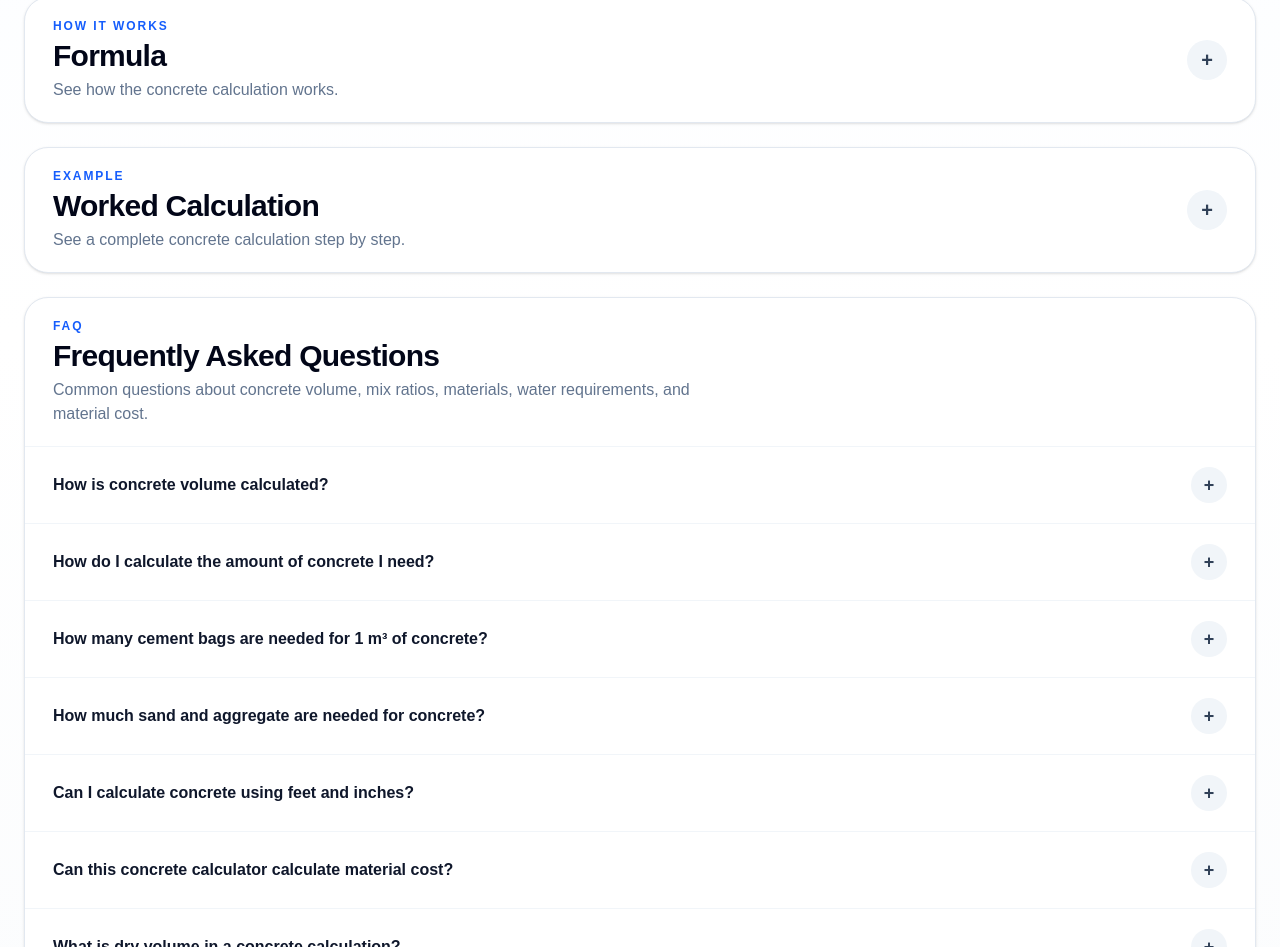
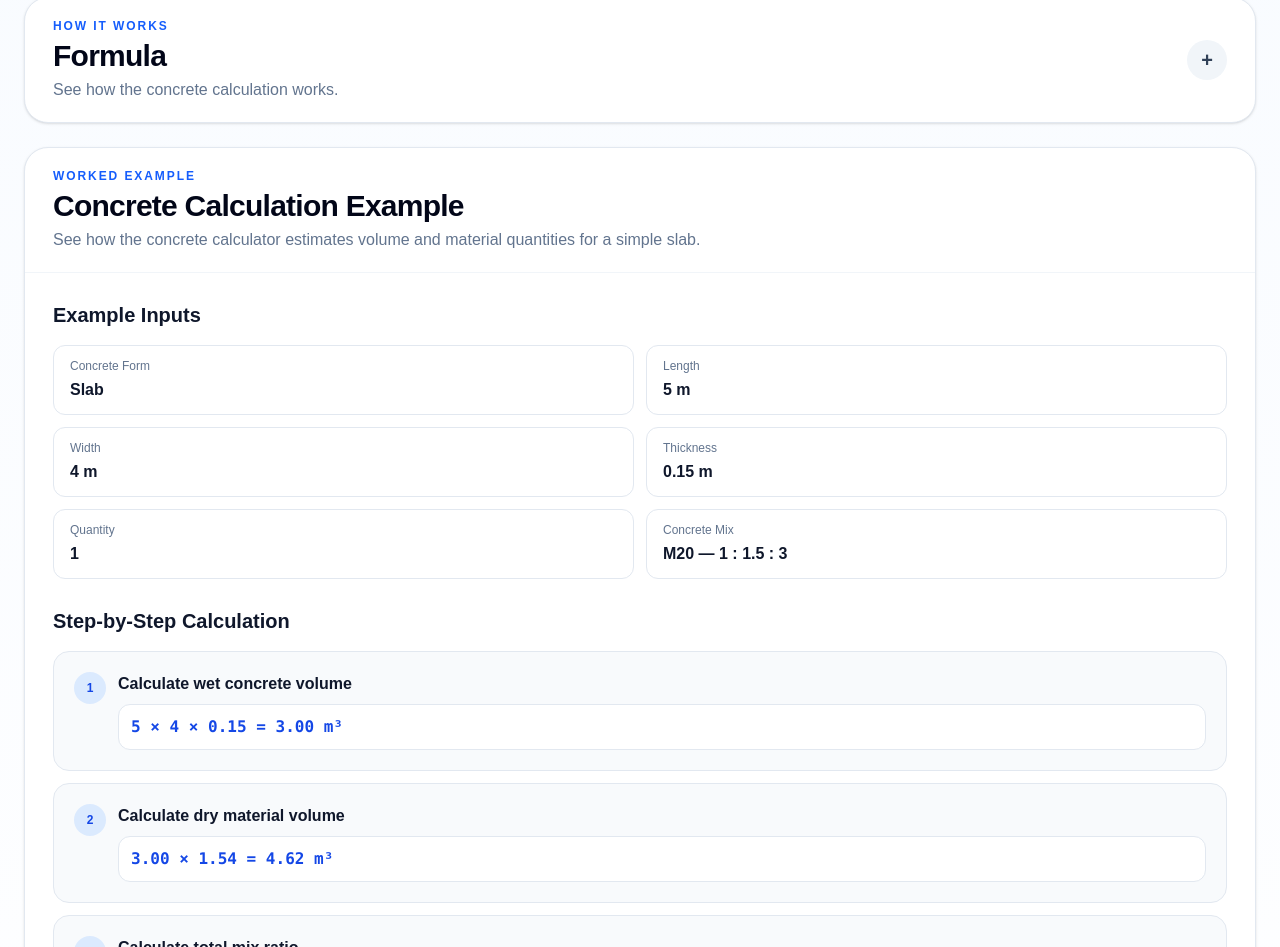
Before and after one commit to km7max-cmd/cornerspan, a Next.js app: page /calculators/concrete in a window 1280 px wide. Shown: the part 2326-3273 px from the top of the page. Built offline with nearby package versions, Linux system fonts and the light colour scheme.

Commit message:
Refactor Example component for clarity and structure

```diff
--- a/app/calculators/concrete/components/Example.tsx
+++ b/app/calculators/concrete/components/Example.tsx
@@ -1,230 +1,165 @@
-"use client";
+export default function Example() {
+  return (
+    <section
+      className="w-full overflow-hidden rounded-3xl border border-slate-200 bg-white shadow-sm"
+      aria-labelledby="concrete-calculator-example"
+    >
+      {/* HEADER */}
 
-import { useState } from "react";
-
-export default function Example() {
-  const [open, setOpen] = useState(false);
-
-  return (
-    <section className="w-full overflow-hidden rounded-3xl border border-slate-200 bg-white shadow-sm">
-
-      {/* Header */}
-      <button
-        type="button"
-        onClick={() => setOpen((previous) => !previous)}
-        className="flex w-full items-center justify-between gap-4 px-5 py-5 text-left sm:px-7"
-        aria-expanded={open}
-      >
-        <div>
+      <div className="border-b border-slate-100 px-5 py-5 sm:px-7">
         <p className="text-xs font-bold uppercase tracking-[0.16em] text-blue-600">
-            Example
+          Worked Example
         </p>
 
-          <h2 className="mt-1 text-2xl font-black tracking-tight text-slate-950 sm:text-3xl">
-            Worked Calculation
+        <h2
+          id="concrete-calculator-example"
+          className="mt-1 text-2xl font-black tracking-tight text-slate-950 sm:text-3xl"
+        >
+          Concrete Calculation Example
         </h2>
 
-          <p className="mt-1 text-sm text-slate-500 sm:text-base">
-            See a complete concrete calculation step by step.
+        <p className="mt-1 max-w-2xl text-sm leading-6 text-slate-500 sm:text-base">
+          See how the concrete calculator estimates volume and
+          material quantities for a simple slab.
         </p>
       </div>
 
-        <span className="flex h-10 w-10 shrink-0 items-center justify-center rounded-full bg-slate-100 text-xl font-semibold text-slate-700">
-          {open ? "−" : "+"}
-        </span>
-      </button>
+      {/* INPUTS */}
 
-      {open && (
-        <div className="border-t border-slate-100 px-5 py-5 sm:px-7 sm:py-7">
-
-          {/* Intro */}
-          <p className="text-sm leading-6 text-slate-600 sm:text-base">
-            This example uses a rectangular concrete slab with a 1 : 2 : 4
-            mix ratio. The same calculation method is used by the calculator.
-          </p>
-
-          {/* Input */}
-          <div className="mt-5 rounded-2xl bg-slate-50 p-4 sm:p-5">
-
-            <h3 className="text-base font-bold text-slate-900 sm:text-lg">
-              Example Input
+      <div className="px-5 py-5 sm:px-7 sm:py-7">
+        <h3 className="text-lg font-black text-slate-900 sm:text-xl">
+          Example Inputs
         </h3>
 
-            <div className="mt-4 grid grid-cols-1 gap-3 sm:grid-cols-3">
-
-              <InputItem
-                label="Length"
-                value="10 m"
-              />
-
-              <InputItem
-                label="Width"
-                value="5 m"
-              />
-
-              <InputItem
-                label="Depth"
-                value="0.15 m"
-              />
-
+        <div className="mt-4 grid gap-3 sm:grid-cols-2">
+          <InputItem label="Concrete Form" value="Slab" />
+          <InputItem label="Length" value="5 m" />
+          <InputItem label="Width" value="4 m" />
+          <InputItem label="Thickness" value="0.15 m" />
+          <InputItem label="Quantity" value="1" />
+          <InputItem label="Concrete Mix" value="M20 — 1 : 1.5 : 3" />
         </div>
 
-            <div className="mt-3">
-              <InputItem
-                label="Concrete Mix"
-                value="1 : 2 : 4"
-              />
-            </div>
+        {/* STEPS */}
 
-          </div>
-
-          {/* Steps */}
-          <div className="mt-6">
-
-            <div className="mb-4 flex items-center justify-between">
-
-              <h3 className="text-base font-bold text-slate-900 sm:text-lg">
-                Calculation Steps
+        <div className="mt-7">
+          <h3 className="text-lg font-black text-slate-900 sm:text-xl">
+            Step-by-Step Calculation
           </h3>
 
-              <span className="text-xs font-medium text-slate-400">
-                9 steps
-              </span>
-
-            </div>
-
-            <div className="space-y-3">
-
+          <div className="mt-4 space-y-3">
             <ExampleStep
               number="1"
-                title="Concrete Volume"
-                formula="10 × 5 × 0.15 = 7.50 m³"
+              title="Calculate wet concrete volume"
+              formula="5 × 4 × 0.15 = 3.00 m³"
             />
 
             <ExampleStep
               number="2"
-                title="Dry Volume"
-                formula="7.50 × 1.54 = 11.55 m³"
+              title="Calculate dry material volume"
+              formula="3.00 × 1.54 = 4.62 m³"
             />
 
             <ExampleStep
               number="3"
-                title="Total Mix Ratio"
-                formula="1 + 2 + 4 = 7"
+              title="Calculate total mix ratio"
+              formula="1 + 1.5 + 3 = 5.5"
             />
 
             <ExampleStep
               number="4"
-                title="Cement Volume"
-                formula="11.55 × (1 ÷ 7) = 1.65 m³"
+              title="Calculate cement volume"
+              formula="4.62 × (1 ÷ 5.5) = 0.84 m³"
             />
 
             <ExampleStep
               number="5"
-                title="Cement Weight"
-                formula="1.65 × 1440 = 2,376 kg"
+              title="Calculate sand quantity"
+              formula="4.62 × (1.5 ÷ 5.5) = 1.26 m³"
             />
 
             <ExampleStep
               number="6"
-                title="Cement Bags"
-                formula="2,376 ÷ 50 = 47.52 → 48 bags"
+              title="Calculate aggregate quantity"
+              formula="4.62 × (3 ÷ 5.5) = 2.52 m³"
             />
 
             <ExampleStep
               number="7"
-                title="Sand Quantity"
-                formula="11.55 × (2 ÷ 7) = 3.30 m³"
+              title="Calculate cement weight"
+              formula="0.84 × 1440 = 1210.91 kg"
             />
 
             <ExampleStep
               number="8"
-                title="Aggregate Quantity"
-                formula="11.55 × (4 ÷ 7) = 6.60 m³"
+              title="Calculate cement bags"
+              formula="1210.91 ÷ 50 = 24.22 → 25 bags"
             />
 
             <ExampleStep
               number="9"
-                title="Water Requirement"
-                formula="2,376 × 0.50 = 1,188 L"
+              title="Calculate estimated water"
+              formula="1210.91 × 0.50 = 605.45 L"
             />
-
+          </div>
         </div>
 
-          </div>
+        {/* RESULTS */}
 
-          {/* Final Result */}
-          <div className="mt-6 rounded-2xl bg-blue-50 p-5 sm:p-6">
+        <div className="mt-7 rounded-2xl bg-blue-50 p-5">
+          <h3 className="text-lg font-black text-slate-900 sm:text-xl">
+            Estimated Result
+          </h3>
 
-            <div className="flex items-center justify-between gap-4">
-
-              <div>
-                <p className="text-xs font-bold uppercase tracking-[0.12em] text-blue-600">
-                  Estimated Result
-                </p>
-
-                <h3 className="mt-1 text-xl font-black text-slate-950 sm:text-2xl">
-                  Material Requirements
-                </h3>
-              </div>
-
-              <span className="flex h-9 w-9 shrink-0 items-center justify-center rounded-full bg-white text-sm text-blue-600 shadow-sm">
-                ✓
-              </span>
-
-            </div>
-
-            <div className="mt-5 grid grid-cols-2 gap-3">
-
+          <div className="mt-4 grid gap-3 sm:grid-cols-2">
             <ResultItem
               label="Concrete Volume"
-                value="7.50 m³"
+              value="3.00 m³"
             />
 
             <ResultItem
-                label="Dry Volume"
-                value="11.55 m³"
+              label="Dry Material Volume"
+              value="4.62 m³"
             />
 
             <ResultItem
               label="Cement"
-                value="48 bags"
+              value="25 bags"
             />
 
             <ResultItem
               label="Sand"
-                value="3.30 m³"
+              value="1.26 m³"
             />
 
             <ResultItem
               label="Aggregate"
-                value="6.60 m³"
+              value="2.52 m³"
             />
 
             <ResultItem
               label="Water"
-                value="1,188 L"
+              value="605.5 L"
             />
-
+          </div>
         </div>
 
+        {/* NOTE */}
+
+        <div className="mt-6 rounded-2xl border border-amber-200 bg-amber-50 p-5">
+          <h3 className="text-base font-bold text-amber-900 sm:text-lg">
+            Important
+          </h3>
+
+          <p className="mt-2 text-sm leading-6 text-amber-800 sm:text-base">
+            This is a quantity-estimation example using the calculator's
+            standard assumptions. Actual cement, sand, aggregate and water
+            requirements can vary with the project-specific mix design,
+            material properties, moisture, aggregate grading and construction
+            requirements.
+          </p>
         </div>
-
-          {/* Note */}
-          <div className="mt-5 rounded-2xl border border-amber-200 bg-amber-50 p-4 sm:p-5">
-
-            <p className="text-sm leading-6 text-amber-800">
-              This example is for estimation and demonstrates the calculation
-              method used by this calculator. Actual concrete requirements
-              depend on the project-specific mix design, material properties,
-              moisture conditions and engineering requirements.
-            </p>
-
       </div>
-
-        </div>
-      )}
-
     </section>
   );
 }
@@ -243,7 +178,6 @@ function InputItem({
 }) {
   return (
     <div className="rounded-xl border border-slate-200 bg-white px-4 py-3">
-
       <p className="text-xs font-medium text-slate-500">
         {label}
       </p>
@@ -251,7 +185,6 @@ function InputItem({
       <p className="mt-1 text-base font-bold text-slate-900">
         {value}
       </p>
-
     </div>
   );
 }
@@ -272,31 +205,23 @@ function ExampleStep({
 }) {
   return (
     <div className="rounded-2xl border border-slate-200 bg-slate-50 p-4 sm:p-5">
-
       <div className="flex gap-3">
-
         <div className="flex h-8 w-8 shrink-0 items-center justify-center rounded-full bg-blue-100 text-xs font-bold text-blue-700">
           {number}
         </div>
 
         <div className="min-w-0 flex-1">
-
           <h4 className="text-sm font-bold text-slate-900 sm:text-base">
             {title}
           </h4>
 
           <div className="mt-2 overflow-hidden rounded-xl border border-slate-200 bg-white px-3 py-2.5">
-
             <code className="block whitespace-normal break-words text-sm font-semibold leading-6 text-blue-700 sm:text-base">
               {formula}
             </code>
-
           </div>
-
         </div>
-
       </div>
-
     </div>
   );
 }
@@ -315,7 +240,6 @@ function ResultItem({
 }) {
   return (
     <div className="rounded-xl border border-blue-100 bg-white px-4 py-3">
-
       <p className="text-xs font-medium text-slate-500">
         {label}
       </p>
@@ -323,7 +247,6 @@ function ResultItem({
       <p className="mt-1 text-base font-black text-slate-900 sm:text-lg">
         {value}
       </p>
-
     </div>
   );
 }
```
Lines whose indentation alone changed are shown as unchanged.
